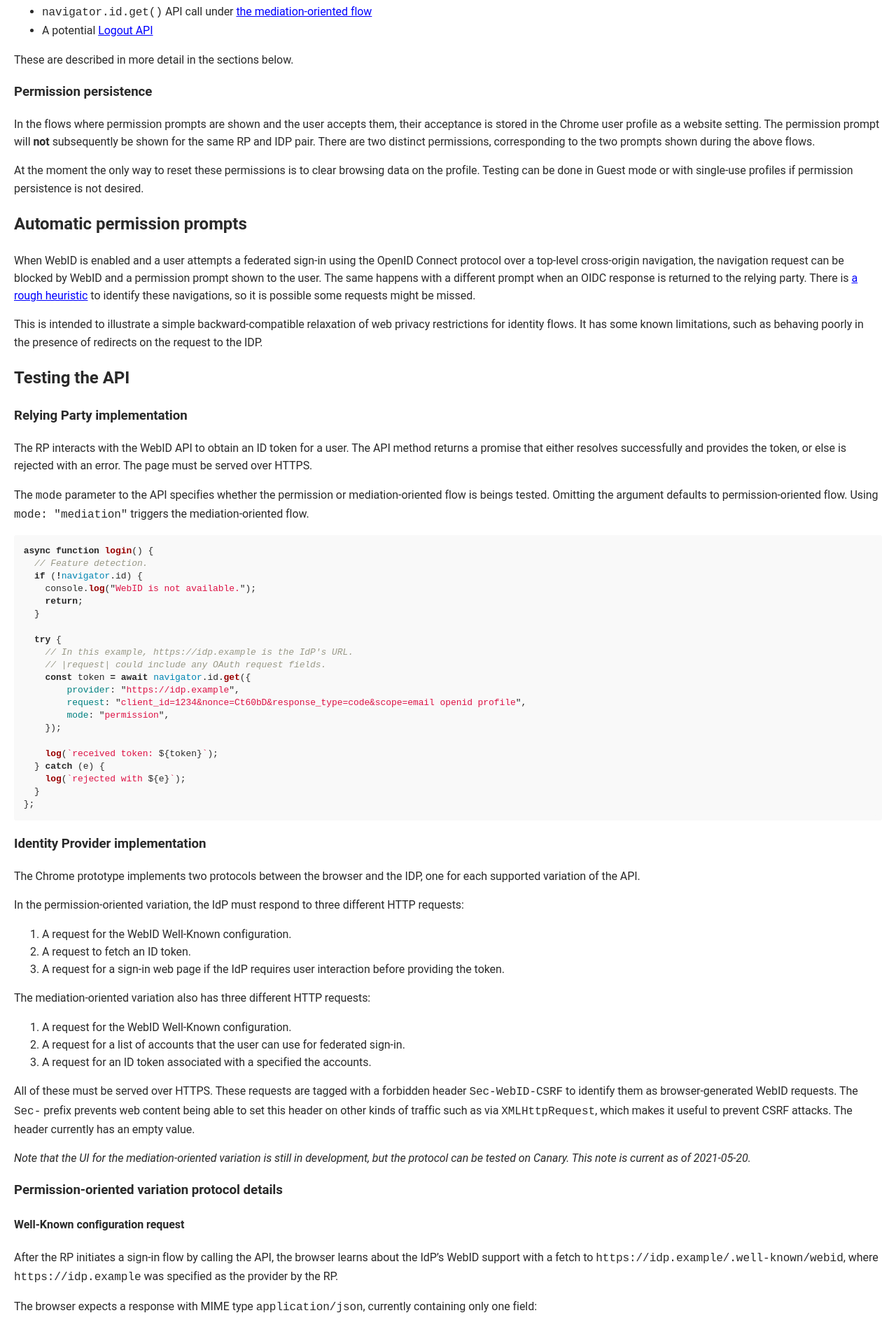
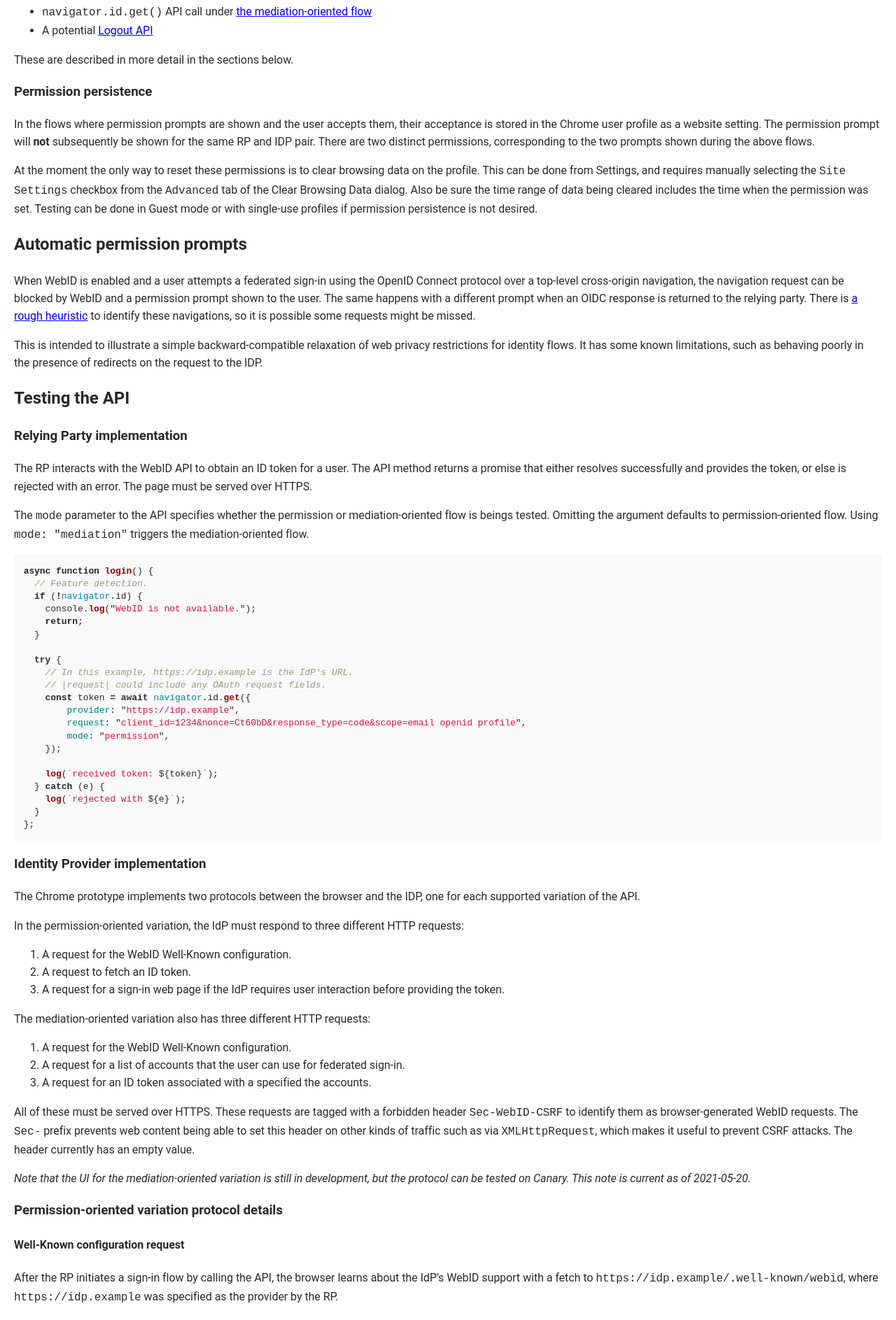
Before and after one commit to w3c-fedid/FedCM, a Jekyll site: the page built from HOWTO.md, in a window 1280 px wide. Shown: the part 670-2557 px from the top of the page at 70% size. Built offline with Jekyll 4.4.1, drawn with Linux system fonts in a browser that asks for light colours; some web fonts are replaced; some of the changed text lies outside the part shown.

Commit message:
Clarify clearing persisted permissions
The way to clear the persisted permissions from a profile was not clear from the existing text.

```diff
--- a/HOWTO.md
+++ b/HOWTO.md
@@ -30,7 +30,7 @@ These are described in more detail in the sections below.
 ### Permission persistence
 In the flows where permission prompts are shown and the user accepts them, their acceptance is stored in the Chrome user profile as a website setting. The permission prompt will **not** subsequently be shown for the same RP and IDP pair. There are two distinct permissions, corresponding to the two prompts shown during the above flows.
 
-At the moment the only way to reset these permissions is to clear browsing data on the profile. Testing can be done in Guest mode or with single-use profiles if permission persistence is not desired.
+At the moment the only way to reset these permissions is to clear browsing data on the profile. This can be done from Settings, and requires manually selecting the `Site Settings` checkbox from the `Advanced` tab of the Clear Browsing Data dialog. Also be sure the time range of data being cleared includes the time when the permission was set. Testing can be done in Guest mode or with single-use profiles if permission persistence is not desired.
 
 ## Automatic permission prompts
 When WebID is enabled and a user attempts a federated sign-in using the OpenID Connect protocol over a top-level cross-origin navigation, the navigation request can be blocked by WebID and a permission prompt shown to the user. The same happens with a different prompt when an OIDC response is returned to the relying party. There is [a rough heuristic](README.md#the-permission-oriented-api) to identify these navigations, so it is possible some requests might be missed.
```
